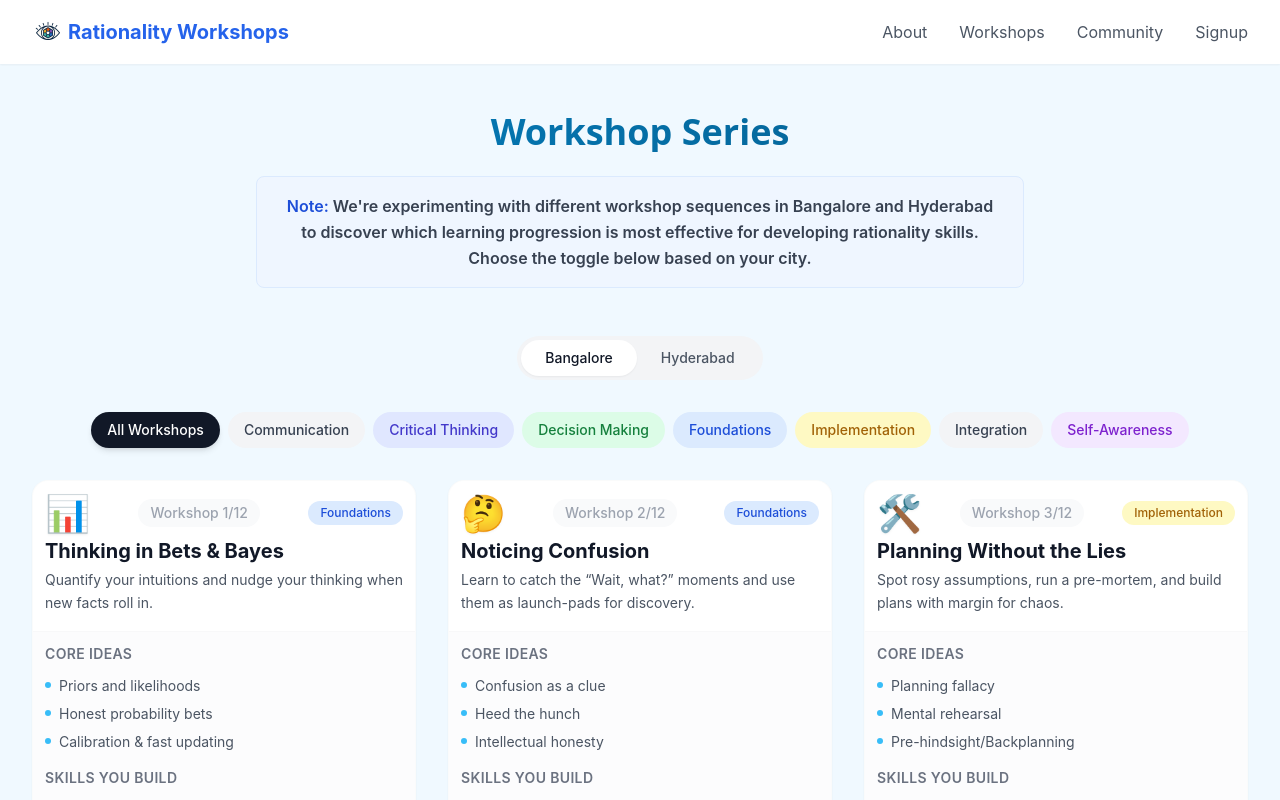
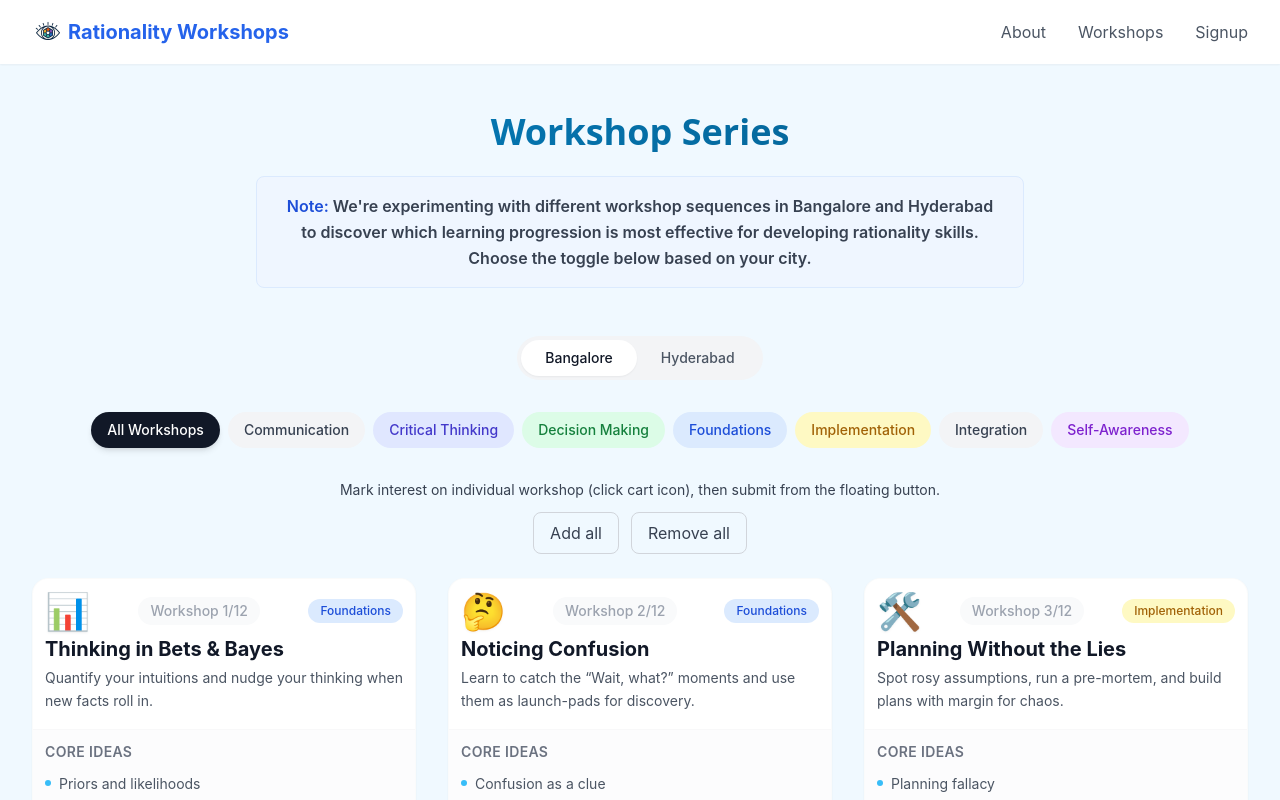
Before and after one commit to rdbcasillas/rationality-course, a Vue app: page /workshops in a window 1280 px wide. Shown: the top 800 px of the page. Built offline with nearby package versions, Linux system fonts and the light colour scheme.

Commit message:
few more questions in FAQ and removed community page

```diff
--- a/src/App.vue
+++ b/src/App.vue
@@ -175,7 +175,7 @@ export default {
       navItems: [
         { name: "About", path: "/about" },
         { name: "Workshops", path: "/workshops" },
-        { name: "Community", path: "/community" },
+        //{ name: "Community", path: "/community" },
         { name: "Signup", path: "/interest" },
       ],
     };
--- a/src/views/Home.vue
+++ b/src/views/Home.vue
@@ -180,6 +180,48 @@
 
             <div class="bg-gray-50 rounded-2xl p-6">
               <h3 class="text-xl font-semibold mb-3 text-gray-900">
+                Where do the workshops happen?
+              </h3>
+              <p class="text-gray-700 leading-relaxed">
+                We’re running in <strong>Hyderabad</strong> and
+                <strong>Bangalore</strong>. On the
+                <router-link
+                  to="/workshops"
+                  class="text-blue-600 hover:text-blue-700 no-underline hover:underline"
+                  >workshops page</router-link
+                >
+                you can pick your city and mark the sessions you’re interested
+                in. In Hyderabad, we’ll use a few different venues across the
+                city. In Bangalore, most sessions will be at
+                <a
+                  href="https://enterportal.org"
+                  target="_blank"
+                  rel="noopener"
+                  class="text-blue-600 hover:text-blue-700 no-underline hover:underline"
+                  >Portal</a
+                >.
+              </p>
+            </div>
+
+            <div class="bg-gray-50 rounded-2xl p-6">
+              <h3 class="text-xl font-semibold mb-3 text-gray-900">
+                Can I join online?
+              </h3>
+              <p class="text-gray-700 leading-relaxed">
+                The first run will be <strong>offline</strong>. If there’s
+                enough interest, we’ll open an online track. To signal interest,
+                go to the
+                <router-link
+                  to="/interest"
+                  class="text-blue-600 hover:text-blue-700 no-underline hover:underline"
+                  >signup form</router-link
+                >
+                and enter <strong>“online”</strong> in the city field.
+              </p>
+            </div>
+
+            <div class="bg-gray-50 rounded-2xl p-6">
+              <h3 class="text-xl font-semibold mb-3 text-gray-900">
                 What's the cost?
               </h3>
               <p class="text-gray-700 leading-relaxed">
--- a/src/views/Workshops.vue
+++ b/src/views/Workshops.vue
@@ -74,6 +74,28 @@
           ]"
         >
           {{ category }}
+        </button>
+      </div>
+    </div>
+
+    <!-- Selection Helpers -->
+    <div class="mb-6 max-w-3xl mx-auto text-center">
+      <p class="text-gray-700 text-sm mb-3">
+        Mark interest on individual workshop (click cart icon), then submit from
+        the floating button.
+      </p>
+      <div class="flex items-center justify-center gap-3">
+        <button
+          @click="addAllVisibleToCart"
+          class="px-4 py-2 rounded-lg border border-gray-300 text-gray-700 hover:bg-gray-50 transition"
+        >
+          Add all
+        </button>
+        <button
+          @click="removeAllVisibleFromCart"
+          class="px-4 py-2 rounded-lg border border-gray-300 text-gray-700 hover:bg-gray-50 transition"
+        >
+          Remove all
         </button>
       </div>
     </div>
@@ -746,6 +768,27 @@ export default {
         "bg-gray-100 text-gray-700 hover:bg-gray-200"
       );
     },
+    addAllVisibleToCart() {
+      const list = this.orderedWorkshops;
+      let added = 0;
+      list.forEach((w) => {
+        if (!this.cart.some((item) => item.slug === w.slug)) {
+          this.cart.push({
+            ...w,
+            addedOrder: this.getWorkshopNumber(w),
+            city: this.selectedCity,
+          });
+          added += 1;
+        }
+      });
+      if (added > 0) this.saveCartToStorage();
+    },
+    removeAllVisibleFromCart() {
+      const slugs = new Set(this.orderedWorkshops.map((w) => w.slug));
+      const originalLen = this.cart.length;
+      this.cart = this.cart.filter((item) => !slugs.has(item.slug));
+      if (this.cart.length !== originalLen) this.saveCartToStorage();
+    },
     getWorkshopNumber(workshop) {
       // City-specific canonical order
       if (this.selectedCity === "bangalore") {
```
